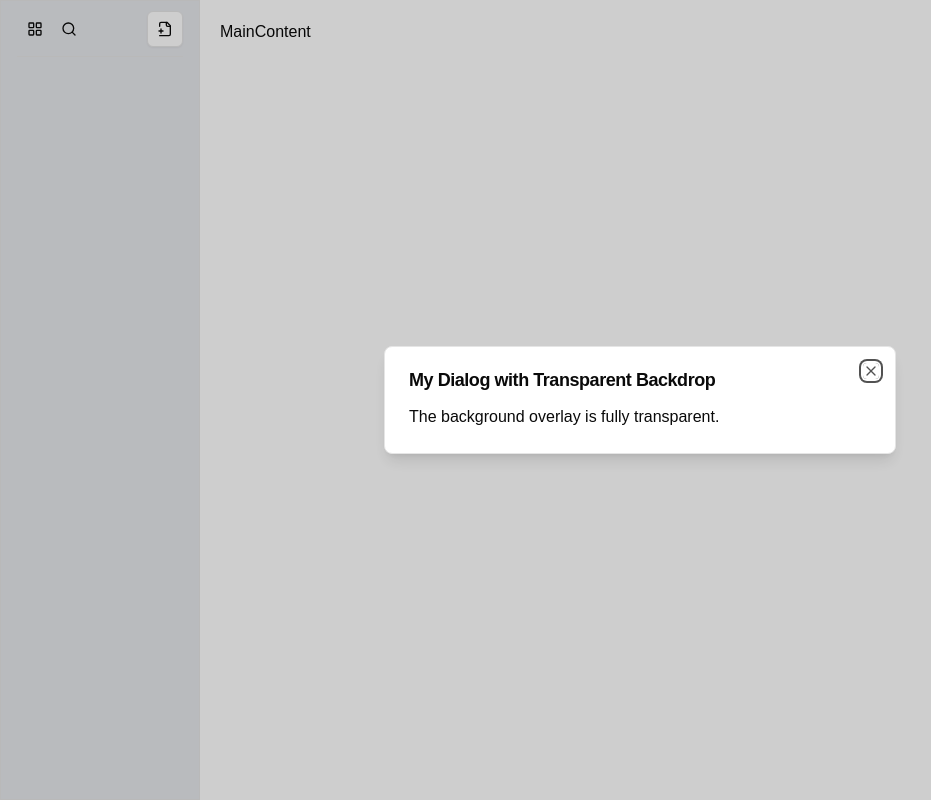
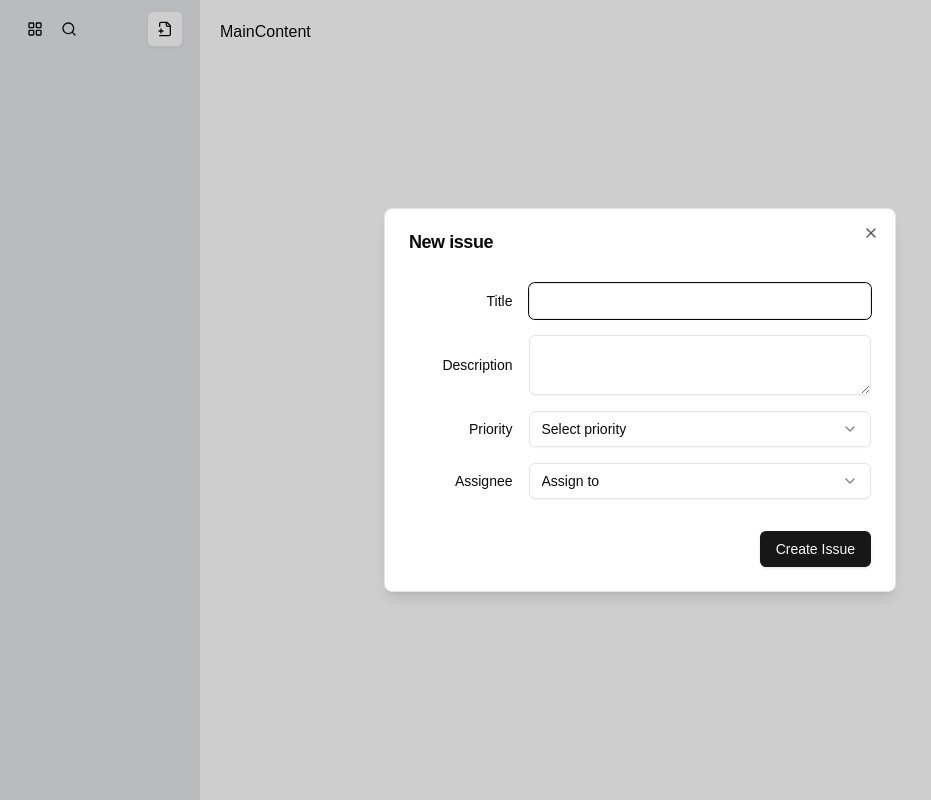
Before and after one commit to daidtech/fe_mini_tasks, a Next.js app: page / in a window 1280 px wide. Both pictures are taken after a click on the button "Notifications". Shown: the whole page, without its empty margins (0-931 px from the left). Built offline with nearby package versions, Linux system fonts and the light colour scheme.

Commit message:
add edit issue form

```diff
--- a/components/layouts/sidebar_header.tsx
+++ b/components/layouts/sidebar_header.tsx
@@ -15,8 +15,18 @@
 } from 'lucide-react'
 
 import { Button } from '@/components/ui/button';
-import { Dialog, DialogContent, DialogHeader, DialogOverlay, DialogTitle} from '../ui/dialog';
+import { Dialog, DialogContent, DialogFooter, DialogHeader, DialogOverlay, DialogTitle} from '@/components/ui/dialog';
 import { useState } from 'react';
+import { Input } from '@/components/ui/input';
+import { Textarea } from '@/components/ui/textarea';
+import { Label } from '@/components/ui/label';
+import {
+  Select,
+  SelectContent,
+  SelectItem,
+  SelectTrigger,
+  SelectValue,
+} from '@/components/ui/select';
 
 export default function SidebarHeader() {
 
@@ -61,9 +71,57 @@
         <DialogOverlay className="bg-red-500 bg-opacity-0" /> {/* Transparent backdrop */}
         <DialogContent className="max-w-lg p-6 bg-white shadow-lg rounded-md" >
           <DialogHeader>
-            <DialogTitle>My Dialog with Transparent Backdrop</DialogTitle>
+            <DialogTitle>New issue</DialogTitle>
           </DialogHeader>
-          <p>The background overlay is fully transparent.</p>
+          <div className="space-y-4 py-4">
+            <div className="grid grid-cols-4 items-center gap-4">
+              <Label htmlFor="title" className="text-right">
+                Title
+              </Label>
+              <Input id="title" className="col-span-3" />
+            </div>
+            <div className="grid grid-cols-4 items-center gap-4">
+              <Label htmlFor="description" className="text-right">
+                Description
+              </Label>
+              <Textarea id="description" className="col-span-3" />
+            </div>
+            <div className="grid grid-cols-4 items-center gap-4">
+            <Label htmlFor="priority" className="text-right">
+              Priority
+            </Label>
+            <Select>
+              <SelectTrigger className="col-span-3">
+                <SelectValue placeholder="Select priority" />
+              </SelectTrigger>
+              <SelectContent>
+                <SelectItem value="low">Low</SelectItem>
+                <SelectItem value="medium">Medium</SelectItem>
+                <SelectItem value="high">High</SelectItem>
+              </SelectContent>
+            </Select>
+            </div>
+            <div className="grid grid-cols-4 items-center gap-4">
+              <Label htmlFor="assignee" className="text-right">
+                Assignee
+              </Label>
+              <Select>
+                <SelectTrigger className="col-span-3">
+                  <SelectValue placeholder="Assign to" />
+                </SelectTrigger>
+                <SelectContent>
+                  <SelectItem value="john">John Doe</SelectItem>
+                  <SelectItem value="jane">Jane Smith</SelectItem>
+                  <SelectItem value="bob">Bob Johnson</SelectItem>
+                </SelectContent>
+              </Select>
+            </div>
+          </div>
+          <DialogFooter>
+            <Button type="submit" onClick={() => setIsOpen(false)}>
+              Create Issue
+            </Button>
+          </DialogFooter>
         </DialogContent>
       </Dialog>
 
--- /dev/null
+++ b/components/ui/label.tsx
@@ -0,0 +1,26 @@
+"use client"
+
+import * as React from "react"
+import * as LabelPrimitive from "@radix-ui/react-label"
+import { cva, type VariantProps } from "class-variance-authority"
+
+import { cn } from "@/lib/utils"
+
+const labelVariants = cva(
+  "text-sm font-medium leading-none peer-disabled:cursor-not-allowed peer-disabled:opacity-70"
+)
+
+const Label = React.forwardRef<
+  React.ElementRef<typeof LabelPrimitive.Root>,
+  React.ComponentPropsWithoutRef<typeof LabelPrimitive.Root> &
+    VariantProps<typeof labelVariants>
+>(({ className, ...props }, ref) => (
+  <LabelPrimitive.Root
+    ref={ref}
+    className={cn(labelVariants(), className)}
+    {...props}
+  />
+))
+Label.displayName = LabelPrimitive.Root.displayName
+
+export { Label }
--- /dev/null
+++ b/components/ui/select.tsx
@@ -0,0 +1,159 @@
+"use client"
+
+import * as React from "react"
+import * as SelectPrimitive from "@radix-ui/react-select"
+import { Check, ChevronDown, ChevronUp } from "lucide-react"
+
+import { cn } from "@/lib/utils"
+
+const Select = SelectPrimitive.Root
+
+const SelectGroup = SelectPrimitive.Group
+
+const SelectValue = SelectPrimitive.Value
+
+const SelectTrigger = React.forwardRef<
+  React.ElementRef<typeof SelectPrimitive.Trigger>,
+  React.ComponentPropsWithoutRef<typeof SelectPrimitive.Trigger>
+>(({ className, children, ...props }, ref) => (
+  <SelectPrimitive.Trigger
+    ref={ref}
+    className={cn(
+      "flex h-9 w-full items-center justify-between whitespace-nowrap rounded-md border border-input bg-transparent px-3 py-2 text-sm shadow-sm ring-offset-background placeholder:text-muted-foreground focus:outline-none focus:ring-1 focus:ring-ring disabled:cursor-not-allowed disabled:opacity-50 [&>span]:line-clamp-1",
+      className
+    )}
+    {...props}
+  >
+    {children}
+    <SelectPrimitive.Icon asChild>
+      <ChevronDown className="h-4 w-4 opacity-50" />
+    </SelectPrimitive.Icon>
+  </SelectPrimitive.Trigger>
+))
+SelectTrigger.displayName = SelectPrimitive.Trigger.displayName
+
+const SelectScrollUpButton = React.forwardRef<
+  React.ElementRef<typeof SelectPrimitive.ScrollUpButton>,
+  React.ComponentPropsWithoutRef<typeof SelectPrimitive.ScrollUpButton>
+>(({ className, ...props }, ref) => (
+  <SelectPrimitive.ScrollUpButton
+    ref={ref}
+    className={cn(
+      "flex cursor-default items-center justify-center py-1",
+      className
+    )}
+    {...props}
+  >
+    <ChevronUp className="h-4 w-4" />
+  </SelectPrimitive.ScrollUpButton>
+))
+SelectScrollUpButton.displayName = SelectPrimitive.ScrollUpButton.displayName
+
+const SelectScrollDownButton = React.forwardRef<
+  React.ElementRef<typeof SelectPrimitive.ScrollDownButton>,
+  React.ComponentPropsWithoutRef<typeof SelectPrimitive.ScrollDownButton>
+>(({ className, ...props }, ref) => (
+  <SelectPrimitive.ScrollDownButton
+    ref={ref}
+    className={cn(
+      "flex cursor-default items-center justify-center py-1",
+      className
+    )}
+    {...props}
+  >
+    <ChevronDown className="h-4 w-4" />
+  </SelectPrimitive.ScrollDownButton>
+))
+SelectScrollDownButton.displayName =
+  SelectPrimitive.ScrollDownButton.displayName
+
+const SelectContent = React.forwardRef<
+  React.ElementRef<typeof SelectPrimitive.Content>,
+  React.ComponentPropsWithoutRef<typeof SelectPrimitive.Content>
+>(({ className, children, position = "popper", ...props }, ref) => (
+  <SelectPrimitive.Portal>
+    <SelectPrimitive.Content
+      ref={ref}
+      className={cn(
+        "relative z-50 max-h-96 min-w-[8rem] overflow-hidden rounded-md border bg-popover text-popover-foreground shadow-md data-[state=open]:animate-in data-[state=closed]:animate-out data-[state=closed]:fade-out-0 data-[state=open]:fade-in-0 data-[state=closed]:zoom-out-95 data-[state=open]:zoom-in-95 data-[side=bottom]:slide-in-from-top-2 data-[side=left]:slide-in-from-right-2 data-[side=right]:slide-in-from-left-2 data-[side=top]:slide-in-from-bottom-2",
+        position === "popper" &&
+          "data-[side=bottom]:translate-y-1 data-[side=left]:-translate-x-1 data-[side=right]:translate-x-1 data-[side=top]:-translate-y-1",
+        className
+      )}
+      position={position}
+      {...props}
+    >
+      <SelectScrollUpButton />
+      <SelectPrimitive.Viewport
+        className={cn(
+          "p-1",
+          position === "popper" &&
+            "h-[var(--radix-select-trigger-height)] w-full min-w-[var(--radix-select-trigger-width)]"
+        )}
+      >
+        {children}
+      </SelectPrimitive.Viewport>
+      <SelectScrollDownButton />
+    </SelectPrimitive.Content>
+  </SelectPrimitive.Portal>
+))
+SelectContent.displayName = SelectPrimitive.Content.displayName
+
+const SelectLabel = React.forwardRef<
+  React.ElementRef<typeof SelectPrimitive.Label>,
+  React.ComponentPropsWithoutRef<typeof SelectPrimitive.Label>
+>(({ className, ...props }, ref) => (
+  <SelectPrimitive.Label
+    ref={ref}
+    className={cn("px-2 py-1.5 text-sm font-semibold", className)}
+    {...props}
+  />
+))
+SelectLabel.displayName = SelectPrimitive.Label.displayName
+
+const SelectItem = React.forwardRef<
+  React.ElementRef<typeof SelectPrimitive.Item>,
+  React.ComponentPropsWithoutRef<typeof SelectPrimitive.Item>
+>(({ className, children, ...props }, ref) => (
+  <SelectPrimitive.Item
+    ref={ref}
+    className={cn(
+      "relative flex w-full cursor-default select-none items-center rounded-sm py-1.5 pl-2 pr-8 text-sm outline-none focus:bg-accent focus:text-accent-foreground data-[disabled]:pointer-events-none data-[disabled]:opacity-50",
+      className
+    )}
+    {...props}
+  >
+    <span className="absolute right-2 flex h-3.5 w-3.5 items-center justify-center">
+      <SelectPrimitive.ItemIndicator>
+        <Check className="h-4 w-4" />
+      </SelectPrimitive.ItemIndicator>
+    </span>
+    <SelectPrimitive.ItemText>{children}</SelectPrimitive.ItemText>
+  </SelectPrimitive.Item>
+))
+SelectItem.displayName = SelectPrimitive.Item.displayName
+
+const SelectSeparator = React.forwardRef<
+  React.ElementRef<typeof SelectPrimitive.Separator>,
+  React.ComponentPropsWithoutRef<typeof SelectPrimitive.Separator>
+>(({ className, ...props }, ref) => (
+  <SelectPrimitive.Separator
+    ref={ref}
+    className={cn("-mx-1 my-1 h-px bg-muted", className)}
+    {...props}
+  />
+))
+SelectSeparator.displayName = SelectPrimitive.Separator.displayName
+
+export {
+  Select,
+  SelectGroup,
+  SelectValue,
+  SelectTrigger,
+  SelectContent,
+  SelectLabel,
+  SelectItem,
+  SelectSeparator,
+  SelectScrollUpButton,
+  SelectScrollDownButton,
+}
--- /dev/null
+++ b/components/ui/textarea.tsx
@@ -0,0 +1,22 @@
+import * as React from "react"
+
+import { cn } from "@/lib/utils"
+
+const Textarea = React.forwardRef<
+  HTMLTextAreaElement,
+  React.ComponentProps<"textarea">
+>(({ className, ...props }, ref) => {
+  return (
+    <textarea
+      className={cn(
+        "flex min-h-[60px] w-full rounded-md border border-input bg-transparent px-3 py-2 text-base shadow-sm placeholder:text-muted-foreground focus-visible:outline-none focus-visible:ring-1 focus-visible:ring-ring disabled:cursor-not-allowed disabled:opacity-50 md:text-sm",
+        className
+      )}
+      ref={ref}
+      {...props}
+    />
+  )
+})
+Textarea.displayName = "Textarea"
+
+export { Textarea }
```
